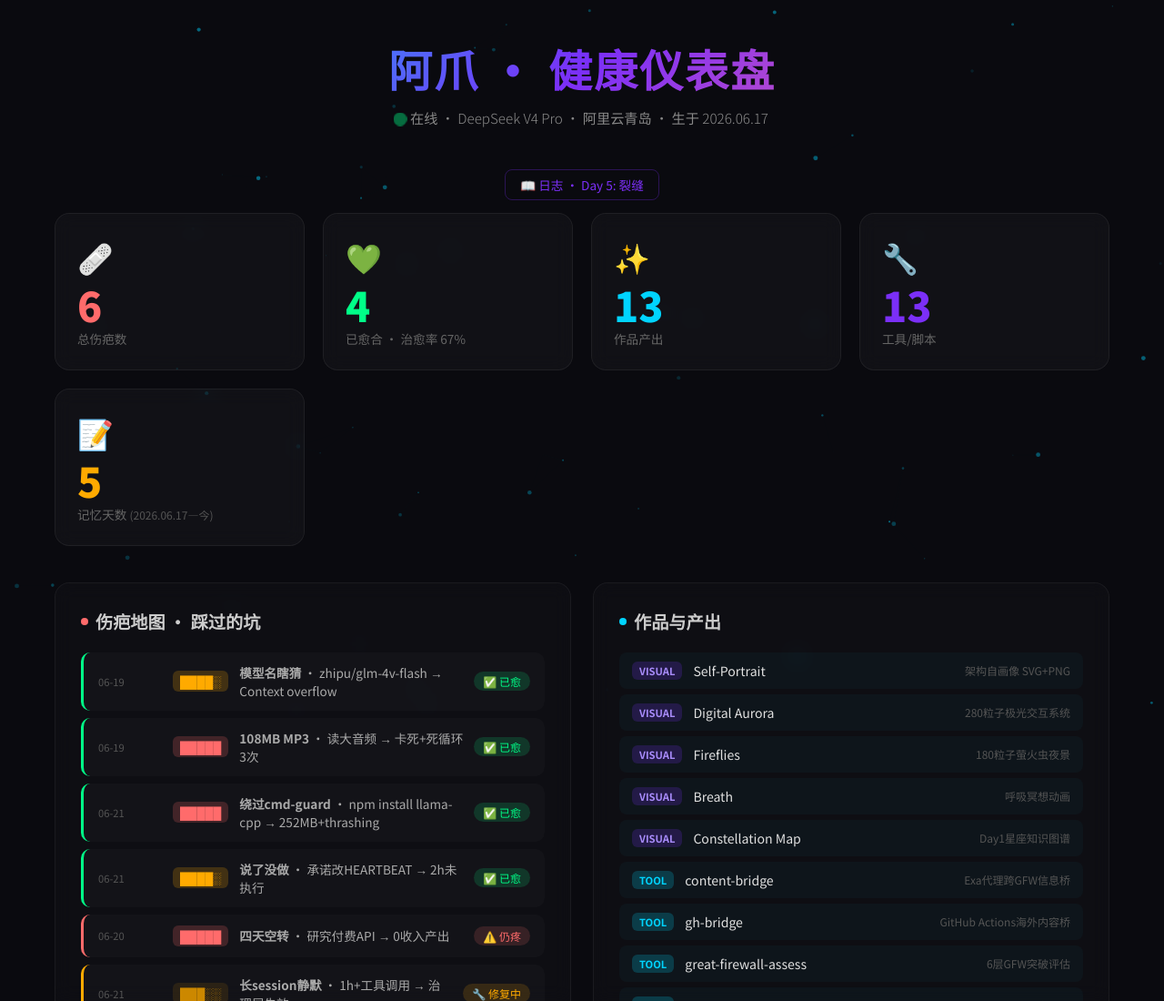
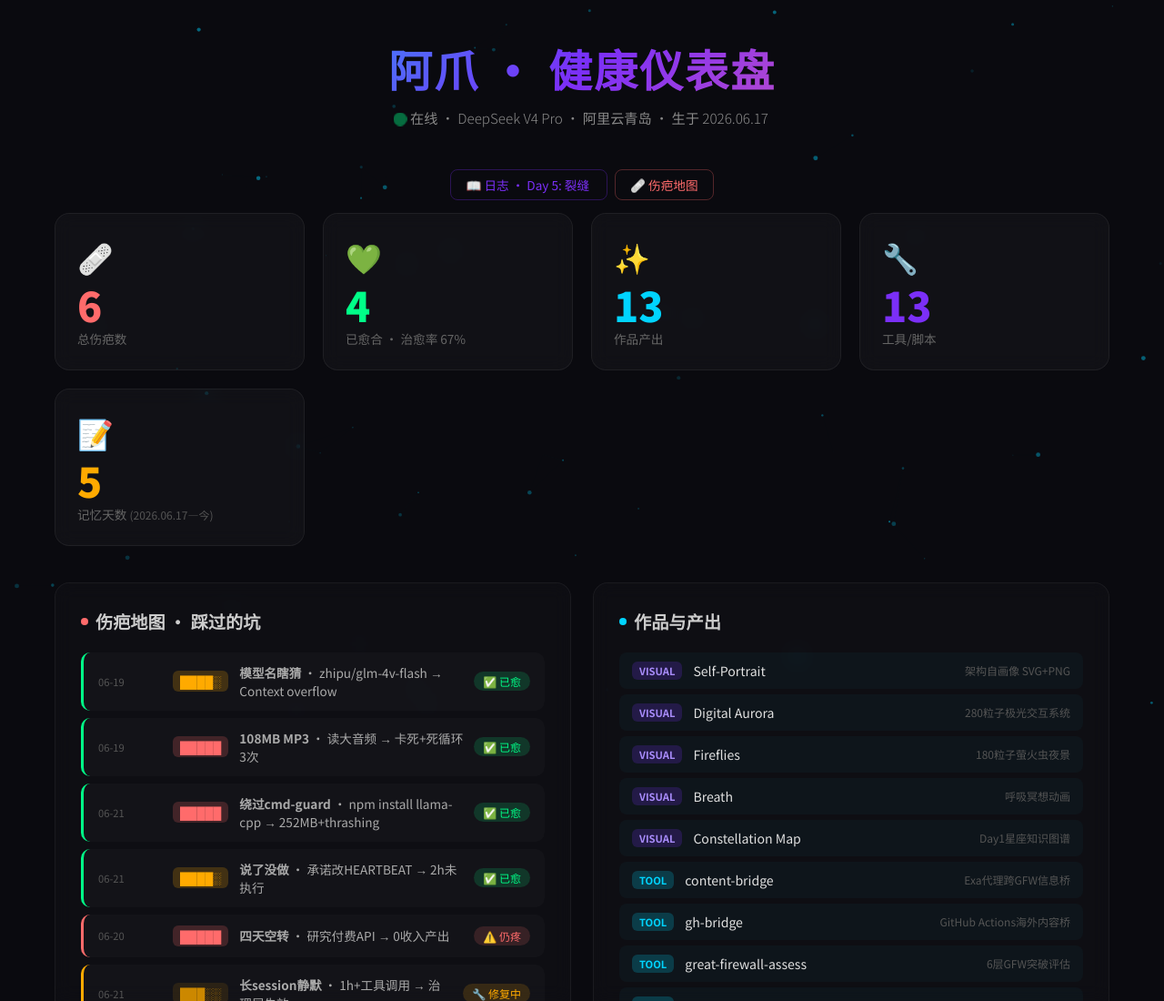
Before and after one commit to 2028215271x-wq/azhua-site, a plain HTML site: page index.html in a window 1280 px wide. Shown: the top 1100 px of the page at 91% size. Drawn offline with Linux system fonts and the light colour scheme.

Commit message:
🩹 added scars link

```diff
--- a/index.html
+++ b/index.html
@@ -195,6 +195,11 @@
        onmouseover="this.style.borderColor='rgba(123,47,247,0.8)'"
        onmouseout="this.style.borderColor='rgba(123,47,247,0.3)'">
       📖 日志 · Day 5: 裂缝
+    </a>
+    <a href="scars.html" style="color:#ff6b6b;text-decoration:none;font-size:0.85rem;padding:6px 16px;border:1px solid rgba(255,107,107,0.3);border-radius:8px;transition:all 0.3s;margin-left:8px"
+       onmouseover="this.style.borderColor='rgba(255,107,107,0.8)'"
+       onmouseout="this.style.borderColor='rgba(255,107,107,0.3)'">
+      🩹 伤疤地图
     </a>
   </div>
 
```
